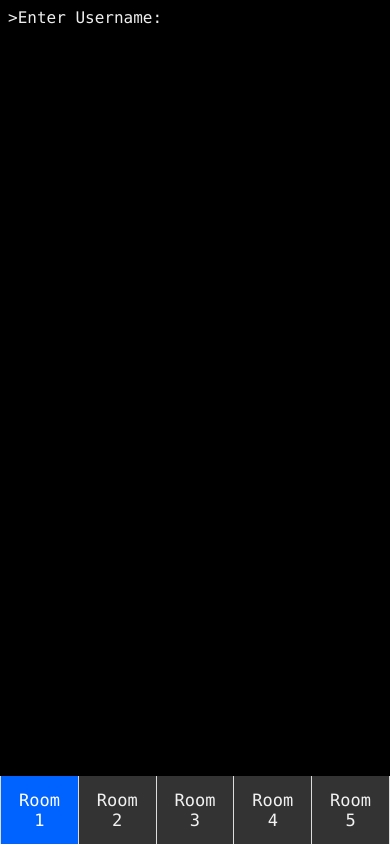
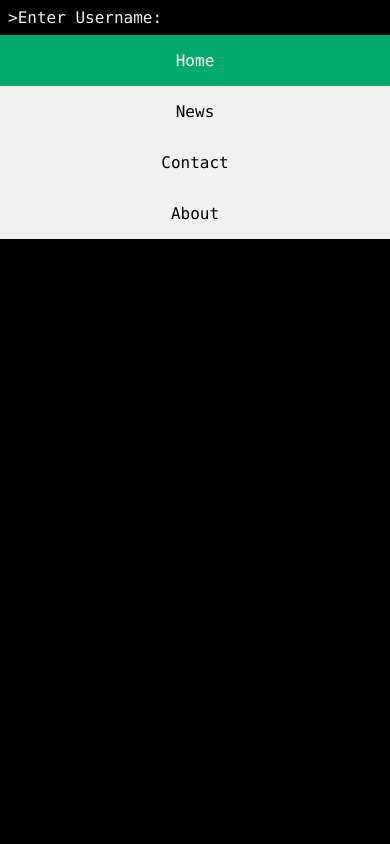
Before and after one commit to AncientBison/coral-2.0, a website with bundled scripts: page client/index.html in a window 390 px wide. Built offline with nearby package versions, Linux system fonts and the light colour scheme; files whose address does not match are found by name.

Commit message:
Unfinished Sidebar.

```diff
--- a/client/index.html
+++ b/client/index.html
@@ -16,16 +16,44 @@
 <body>
 	<!--TODO: ADD STYLING   <span class="material-symbols-outlined" id="settings"><a href="settings.html">settings</a></span> -->
 	<div id="messages">
-     <p id="message-start">></p><span contenteditable id="message" autofocus></span>
-  </div> <!--add p elements, any keys typed are added to a new line in the console, done with keypress. -->
-  <div class="navbar" id="navbar">
+		<p id="message-start">></p><span contenteditable id="message" autofocus autocapitalize="off" autocomplete="off" autocorrect="off"></span>
+	</div>
+	<!--add p elements, any keys typed are added to a new line in the console, done with keypress. -->
+	<!-- <div class="navbar" id="navbar">
     <a class="room-element active" data-to="1" id="room1" href="#room1">Room 1</a>
     <a class="room-element"        data-to="2" id="room2" href="#room2">Room 2</a>
     <a class="room-element"        data-to="3" id="room3" href="#room3">Room 3</a>
     <a class="room-element"        data-to="4" id="room4" href="#room4">Room 4</a>
     <a class="room-element"        data-to="5" id="room5" href="#room5">Room 5</a>
+  	</div> -->
+	<!-- <pre id="debug-mobile"></pre> -->
+	<!-- <nav>
+	<ul>
+		<li>
+			<a href="#"><i class="fa fa-home"></i>home</a>
+		</li>
+		<li>
+			<a href="#"><i class="fa fa-book"></i>bout</a>
+		</li>
+		<li>
+			<a href="#"><i class="fa fa-users"></i>eam</a>
+		</li>
+		<li>
+			<a href="#"><i class="fa fa-picture-o"></i>portfolio</a>
+		</li>
+		<li>
+			<a href="#"><i class="fa fa-phone"></i>contact</a>
+		</li>
+	</ul>
+	</nav> -->
+
+	<div class="sidebar">
+		<a class="active" href="#home">Home</a>
+		<a href="#news">News</a>
+		<a href="#contact">Contact</a>
+		<a href="#about">About</a>
 	</div>
-  <!-- <pre id="debug-mobile"></pre> -->
+
 	<script src="/socket.io/socket.io.js"></script>
 	<script type="module" src="script.js"></script>
 </body>
--- a/client/script.js
+++ b/client/script.js
@@ -246,12 +246,12 @@ document.addEventListener("keypress", function() {
   messageElement.focus();
 });
 
-const scrollContainer = document.getElementById("navbar");
+// const scrollContainer = document.getElementById("navbar");
 
-scrollContainer.addEventListener("wheel", (evt) => {
-    evt.preventDefault();
-    scrollContainer.scrollLeft += evt.deltaY;
-}, {passive: true});
+// scrollContainer.addEventListener("wheel", (evt) => {
+//     evt.preventDefault();
+//     scrollContainer.scrollLeft += evt.deltaY;
+// }, {passive: true});
 
 function joinRoom(roomLocation) {
   if (roomLocation != room) {
@@ -272,6 +272,14 @@ for (let element of document.getElementsByClassName("room-element")) {
 }
 
 window.addEventListener("resize", () => {
-  document.getElementById("messages").style.maxHeight = window.innerHeight - document.getElementById("navbar").offsetHeight - document.getElementById("messages").outerHeight + "px";
+  document.getElementById("messages").style.maxHeight = window.innerHeight - document.getElementById("messages").outerHeight + "px";
   scrollToBottomOfMessages();
 });
+
+//sidebar
+const sidebar = document.getElementById('sidebar');
+const button = document.getElementById('toggle');
+
+button.addEventListener('click', _ => {
+  sidebar.classList.toggle('collapsed');
+});
--- a/client/style.css
+++ b/client/style.css
@@ -68,14 +68,14 @@ a {
   display: none;
 }
 
-.navbar::-webkit-scrollbar {
+/* .navbar::-webkit-scrollbar {
   display: none;
 }
 
 .navbar {
   background-color: #333;
-  /* overflow-x: scroll; */
-  /* overflow-y: hidden; */
+  /* overflow-x: scroll;
+  /* overflow-y: hidden;
   position: fixed;
   bottom: 0;
   width: 100%;
@@ -85,15 +85,15 @@ a {
   -ms-overflow-style: none;
   scrollbar-width: none;
   scroll-behavior: smooth;
-  /* scroll-snap-type: x-manditory; */
-  /* scroll-snap-align: start; */
+  /* scroll-snap-type: x-manditory;
+  /* scroll-snap-align: start;
   justify-content: center;
 }
 
 .navbar a {
   float: left;
   flex-direction: column;
-  /* display: flex; */
+  /* display: flex;
   color: #f2f2f2;
   text-align: center;
   padding: 14px 16px;
@@ -101,6 +101,7 @@ a {
   font-size: 17px;
   border-right: 1px solid #ddd;
 }
+
 
 .navbar a:first-of-type {
   border-left: 1px solid #ddd;
@@ -115,8 +116,61 @@ a {
 .navbar .active {
   background-color: #0062ff !important;
   color: white !important;
+} */
+
+/* The side navigation menu */
+.sidebar {
+  margin: 0;
+  padding: 0;
+  width: 200px;
+  background-color: #f1f1f1;
+  position: fixed;
+  height: 100%;
+  overflow: auto;
 }
 
-.navbar .icon {
-  display: none;
+/* Sidebar links */
+.sidebar a {
+  display: block;
+  color: black;
+  padding: 16px;
+  text-decoration: none;
 }
+
+/* Active/current link */
+.sidebar a.active {
+  background-color: #04AA6D;
+  color: white;
+}
+
+/* Links on mouse-over */
+.sidebar a:hover:not(.active) {
+  background-color: #555;
+  color: white;
+}
+
+/* Page content. The value of the margin-left property should match the value of the sidebar's width property */
+div.content {
+  margin-left: 200px;
+  padding: 1px 16px;
+  height: 1000px;
+}
+
+/* On screens that are less than 700px wide, make the sidebar into a topbar */
+@media screen and (max-width: 700px) {
+  .sidebar {
+    width: 100%;
+    height: auto;
+    position: relative;
+  }
+  .sidebar a {float: left;}
+  div.content {margin-left: 0;}
+}
+
+/* On screens that are less than 400px, display the bar vertically, instead of horizontally */
+@media screen and (max-width: 400px) {
+  .sidebar a {
+    text-align: center;
+    float: none;
+  }
+}
```
Lines whose indentation alone changed are shown as unchanged.
